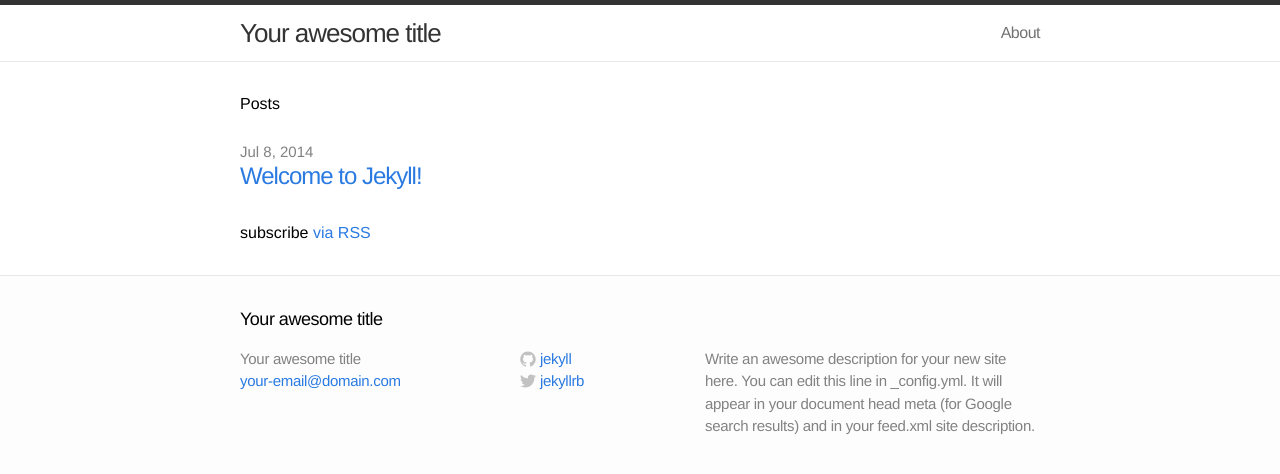
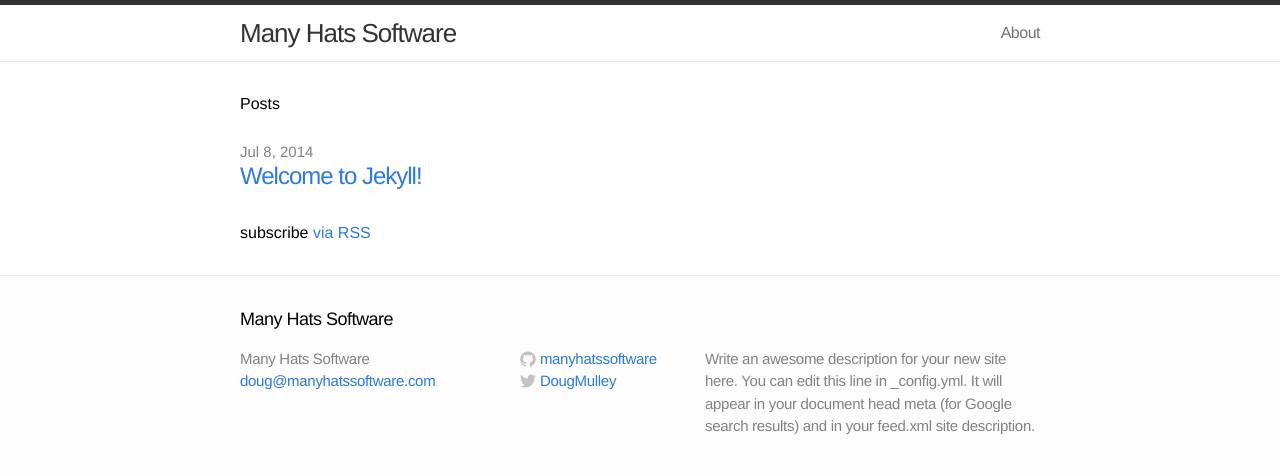
Before and after one commit to manyhatssoftware/manyhatssoftware.github.io, a Jekyll site: the page built from index.html, in a window 1280 px wide. Shown: the top 474 px of the page. Built offline with Jekyll 4.4.1, drawn with Linux system fonts in a browser that asks for light colours.

Commit message:
Updated site info

```diff
--- a/_config.yml
+++ b/_config.yml
@@ -1,11 +1,11 @@
 # Site settings
-title: Your awesome title
-email: your-email@domain.com
+title: Many Hats Software
+email: doug@manyhatssoftware.com
 description: "Write an awesome description for your new site here. You can edit this line in _config.yml. It will appear in your document head meta (for Google search results) and in your feed.xml site description."
-baseurl: ""
-url: "http://yourdomain.com"
-twitter_username: jekyllrb
-github_username:  jekyll
+baseurl: "http://www.manyhatssoftware.com"
+url: "http://www.manyhatssoftware.com"
+twitter_username: DougMulley
+github_username:  manyhatssoftware
 
 # Build settings
 markdown: kramdown
```
